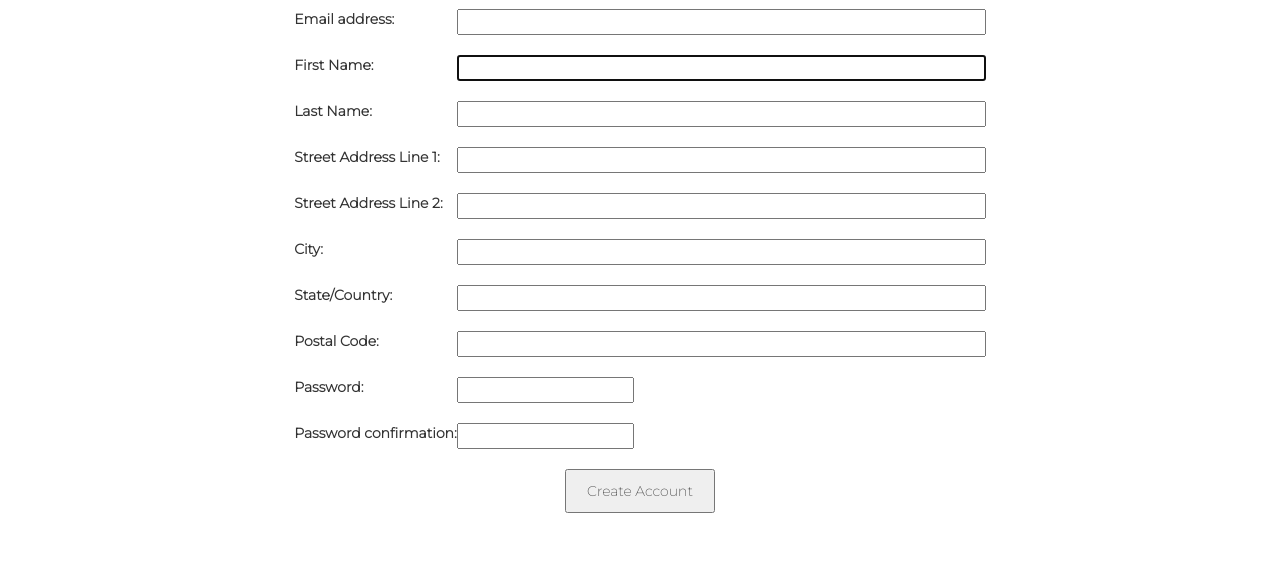
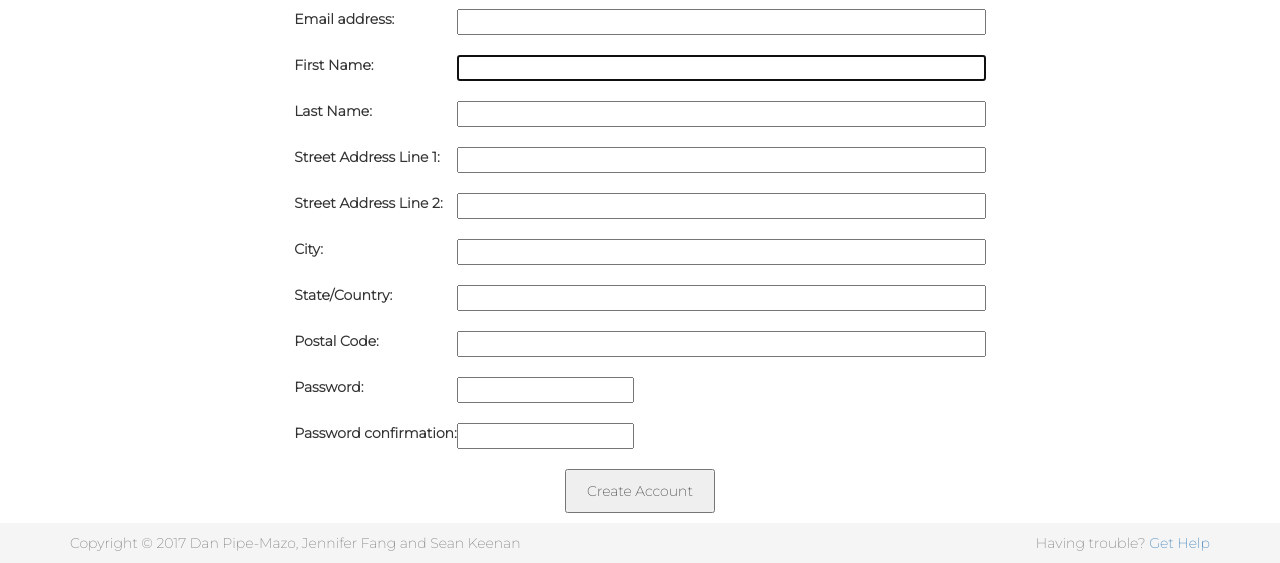
Before and after one commit to dpipemazo/wedsite, a Django app: page /create-account in a window 1280 px wide. Shown: the part 261-824 px from the top of the page. Before the commit the page ends 774 px from the top, so only its background shows below. Run offline with Django 3.2, Linux system fonts and the light colour scheme; some libraries are stand-ins or nearby versions; some web fonts are replaced.

Commit message:
footer: initial addition

```diff
--- a/jennanddan/static/css/style.css
+++ b/jennanddan/static/css/style.css
@@ -1,6 +1,11 @@
 
 body {
+  margin-bottom: 40px;
+}
+
+html {
   position: relative;
+  min-height: 100%;
 }
 
 .base-font {
@@ -80,3 +85,13 @@ body {
 .account-create-text {
   width: 50%;
 }
+
+.footer {
+  position: absolute;
+  bottom: 0;
+  width: 100%;
+  /* Set the fixed height of the footer here */
+  height: 40px;
+  line-height: 40px; /* Vertically center the text there */
+  background-color: #f5f5f5;
+}
--- a/wedding/templates/wedding/blocks/base.html
+++ b/wedding/templates/wedding/blocks/base.html
@@ -97,8 +97,15 @@
 
 <!-- Content, expected to be overwritten -->
 {% block content %}
+{% endblock %}
 
-{% endblock %}
+<!-- footer -->
+<footer class="footer">
+  <div class="container text-muted base-font">
+    <span class="text-muted">Copyright © {% now "Y" %} Dan Pipe-Mazo, Jennifer Fang and Sean Keenan</span>
+    <div class="pull-right">Having trouble? <a href="mailto:help@mg.jennanddan.love"> Get Help</a></div>
+  </div>
+</footer>
 
 {% block bootstrap %}
 
```
